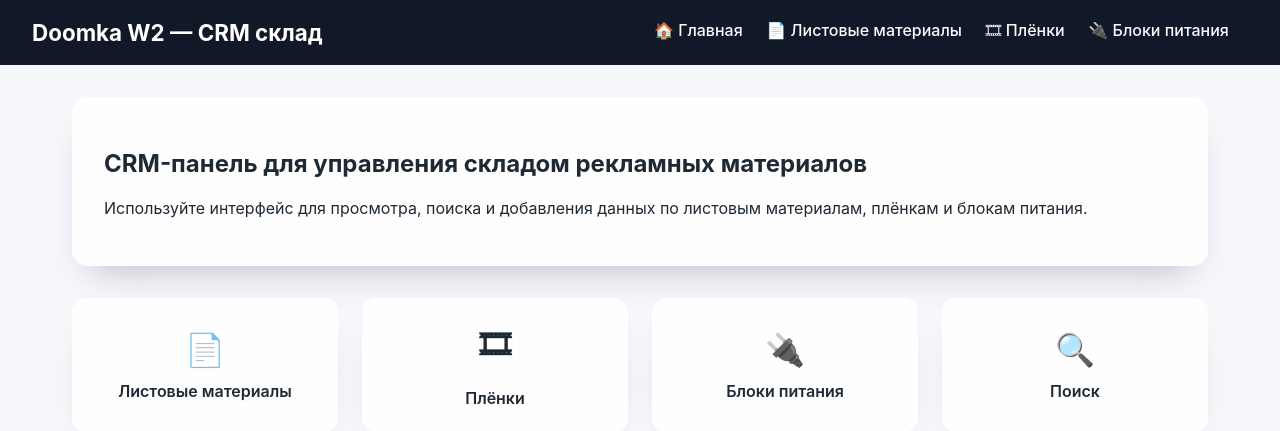
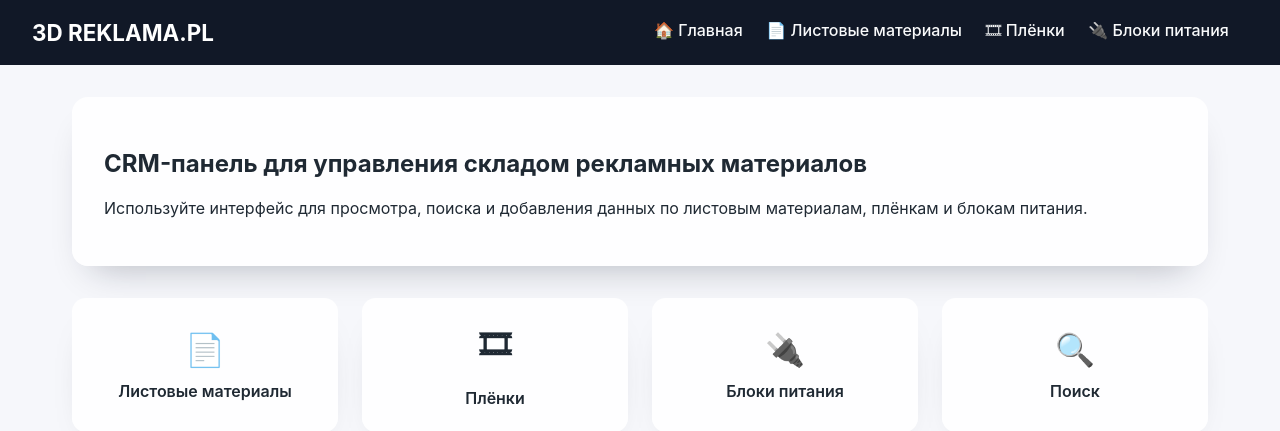
Before and after one commit to doomka5/doomka_bot_W2, a FastAPI app: page / in a window 1280 px wide. Shown: the top 431 px of the page. Run offline with FastAPI, Linux system fonts and the light colour scheme; parts of the project's set-up code (start-up, migrations or seed data) failed here and were passed over.

Commit message:
Rename web title to 3D REKLAMA.PL

```diff
--- a/web/main.py
+++ b/web/main.py
@@ -17,7 +17,7 @@ from openpyxl import Workbook
 
 BASE_DIR = Path(__file__).resolve().parent
 
-app = FastAPI(title="Doomka W2 — CRM склад")
+app = FastAPI(title="3D REKLAMA.PL")
 app.mount("/static", StaticFiles(directory=str(BASE_DIR / "static")), name="static")
 
 templates = Jinja2Templates(directory=str(BASE_DIR / "templates"))
--- a/web/templates/base.html
+++ b/web/templates/base.html
@@ -3,12 +3,12 @@
 <head>
     <meta charset="UTF-8">
     <meta name="viewport" content="width=device-width, initial-scale=1.0">
-    <title>{% block title %}Doomka W2 — CRM склад{% endblock %}</title>
+    <title>{% block title %}3D REKLAMA.PL{% endblock %}</title>
     <link rel="stylesheet" href="{{ url_for('static', path='style.css') }}">
 </head>
 <body>
     <header class="topbar">
-        <h1 class="app-title">Doomka W2 — CRM склад</h1>
+        <h1 class="app-title">3D REKLAMA.PL</h1>
         <nav class="nav">
             <a href="{{ url_for('index') }}">🏠 Главная</a>
             <a href="{{ url_for('materials_page') }}">📄 Листовые материалы</a>
```
